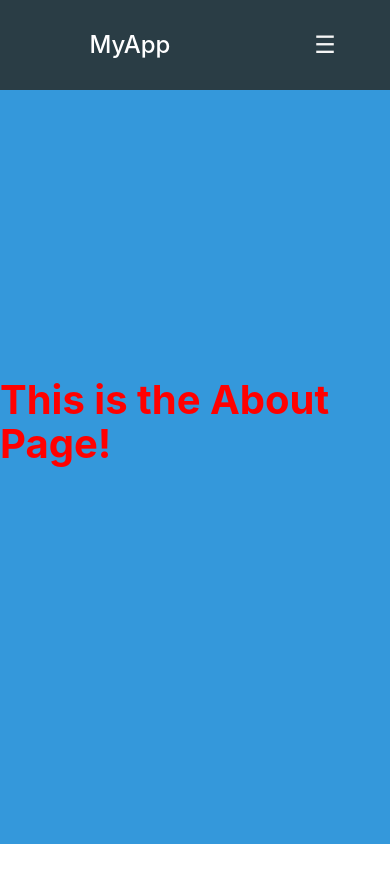
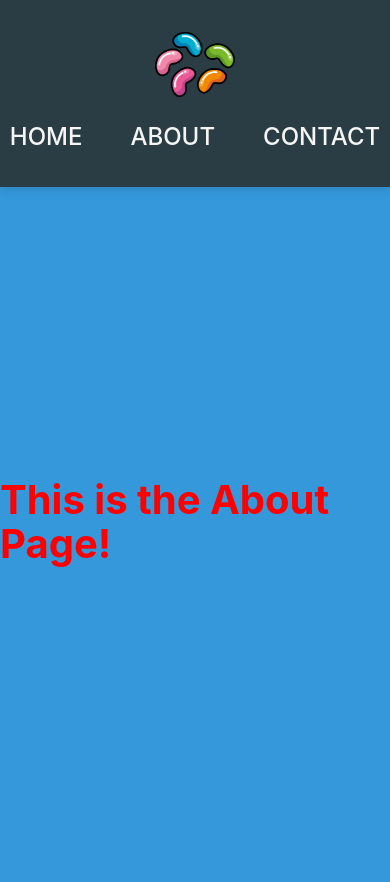
Before and after one commit to Milla-8/group-project-v3, a React (Vite) app: page /about in a window 390 px wide. Shown: the top 882 px of the page. Before the commit the page ends 844 px from the top, so only its background shows below. Built offline with nearby package versions, Linux system fonts and the light colour scheme.

Commit message:
Desgin changes
Added Logo

```diff
--- a/src/pages/navbar/Navbar.jsx
+++ b/src/pages/navbar/Navbar.jsx
@@ -1,27 +1,21 @@
-import React, { useState } from 'react';
+import React from 'react';
 import { Link } from 'react-router-dom';
 import './Navbar.scss';
+import logo from '../../assets/BeanLogo2.png';
 
 const Navbar = () => {
-  const [isMenuOpen, setMenuOpen] = useState(false);
-
   return (
     <header className="navbar">
       <div className="navbar-logo">
-        <Link to="/">MyApp</Link>
+        <Link to="/">
+          <img src={logo} alt="MyApp Logo" className="navbar-logo-img" />
+        </Link>
       </div>
-      <nav className={`navbar-links ${isMenuOpen ? 'show' : ''}`}>
+      <nav className="navbar-links">
         <Link to="/">Home</Link>
         <Link to="/about">About</Link>
         <Link to="/contact">Contact</Link>
       </nav>
-      <button
-        className="navbar-toggle"
-        onClick={() => setMenuOpen(!isMenuOpen)}
-        aria-label="Toggle Menu"
-      >
-        ☰
-      </button>
     </header>
   );
 };
--- a/src/pages/navbar/Navbar.scss
+++ b/src/pages/navbar/Navbar.scss
@@ -1,86 +1,137 @@
 /* Navbar styles */
 
 @use "../../styles/main.scss" as *;
+
+// .navbar {
+//   width: 100%; /* Full width */
+//   position: fixed;
+//   top: 0;
+//   left: 0;
+//   background-color: $BeanNavy-color;
+//   padding: 1rem 2rem;
+//   z-index: 1000;
+//   display: flex;
+//   align-items: center;
+//   justify-content: space-evenly; /* Separates logo and links */
+
+//   .navbar-logo {
+//     flex-shrink: 0; /* Prevents the logo from shrinking */
+//     a {
+//       display: flex;
+//       align-items: center;
+//       .navbar-logo-img {
+//         width: 40px; /* Logo size */
+//         height: auto;
+//         object-fit: contain;
+//       }
+//     }
+//   }
+
+//   .navbar-links-container {
+//     display: flex;
+//     justify-content: flex-end; /* Align links to the right */
+//     flex-grow: 1; /* Allows the links container to grow to fill the space */
+//   }
+
+//   .navbar-links {
+//     display: flex;
+//     gap: 1.5rem;
+
+//     a {
+//       text-decoration: none;
+//       color: $BeanSoftWhite-color;
+//       font-size: 1rem;
+//       transition: color 0.3s;
+
+//       &:hover {
+//         color: $BeanPink-color;
+//       }
+//     }
+//   }
+
+//   .navbar-toggle {
+//     display: none; /* Hide hamburger icon on large screens */
+//     font-size: 1.5rem;
+//     background: none;
+//     border: none;
+//     color: $BeanSoftWhite-color;
+//     cursor: pointer;
+
+//     &:hover {
+//       color: $BeanPink-color;
+//     }
+//   }
+
+//   @media (max-width: 768px) {
+//     flex-direction: column; /* Stack navbar items vertically */
+//     padding: 1rem;
+
+//     .navbar-links-container {
+//       display: none; /* Hide links initially */
+//     }
+
+//     .navbar-toggle {
+//       display: block; /* Show hamburger icon on mobile */
+//     }
+
+//     .navbar-links-container.show {
+//       display: flex; /* Show links when toggled */
+//       flex-direction: column; /* Stack links vertically */
+//       width: 100%;
+//       padding: 1rem 0;
+
+//       a {
+//         text-align: center; /* Center links on mobile */
+//       }
+//     }
+//   }
+// }
 .navbar {
-    width: 100%;
-    position: fixed;
+  width: 100%; /* Full width */
+  position: fixed; /* Fixed at the top */
   top: 0;
   left: 0;
-    background-color: $BeanNavy-color;
-    padding: 1rem 2rem;
-    z-index: 1000;
-    display: flex;
-    align-items: center;
-    justify-content: space-around;
+  background-color: $BeanNavy-color; /* Dark navy background */
+  padding: 2rem 0; /* Add padding for spacing */
+  z-index: 1000; /* Ensure it stays above other elements */
+  text-align: center; /* Center everything inside */
+  box-shadow: 0 4px 8px rgba(0, 0, 0, 0.1); /* Add shadow for a sleek look */
 
   .navbar-logo {
-      font-size: 1.5rem;
-      font-weight: bold;
-      color: $BeanMintGreen-color;
+    display: flex;
+    justify-content: center;
+    align-items: center;
+    margin-bottom: 1rem;
 
     a {
-        text-decoration: none;
-        color: white;
-        transition: color 0.3s;
-
-        &:hover {
-          color: #3498db;
+      .navbar-logo-img {
+        width: 80px; /* Bigger logo */
+        height: auto;
+        object-fit: contain; /* Prevent image distortion */
       }
     }
   }
 
   .navbar-links {
     display: flex;
-      gap: 1.5rem;
+    justify-content: center; /* Center the links */
+    gap: 3rem; /* Space between links */
+    font-size: 1.5rem; /* Bigger font size */
+    font-weight: bold;
+    text-transform: uppercase;
 
     a {
       text-decoration: none;
       color: $BeanSoftWhite-color;
-        font-size: 1rem;
       transition: color 0.3s;
 
       &:hover {
-          color: $BeanPink-color;
+        color: $BeanPink-color; /* Change color on hover */
+      }
     }
   }
 }
 
-    .navbar-toggle {
-      display: none;
-      font-size: 1.5rem;
-      background: none;
-      border: none;
-      color: $BeanSoftWhite-color;
-      cursor: pointer;
-
-      &:hover {
-        color: $BeanPink-color;
+body {
+  padding-top: 100px; /* Add padding to prevent content from hiding under the fixed navbar */
 }
-    }
-
-    @media (max-width: 768px) {
-      .navbar-links {
-        display: none; /* Hide links on mobile */
-      }
-
-      .navbar-toggle {
-        display: block; /* Show hamburger icon */
-      }
-
-      .navbar-links.show {
-        display: flex;
-        flex-direction: column; /* Stack links vertically */
-        gap: 1rem;
-        //width: 100%;
-        //background-color: $BeanOrange-color;
-        padding: 1rem 0;
-
-        a {
-            //color: #2A3D45; /* Dark Text for contrast on light background */
-            &:hover {
-              color: $BeanPink-color;
-            }
-        }
-      }
-    }
-  }
```
Also changed, not shown: src/assets/BeanLogo2.png (added). Lines whose indentation alone changed are shown as unchanged.
